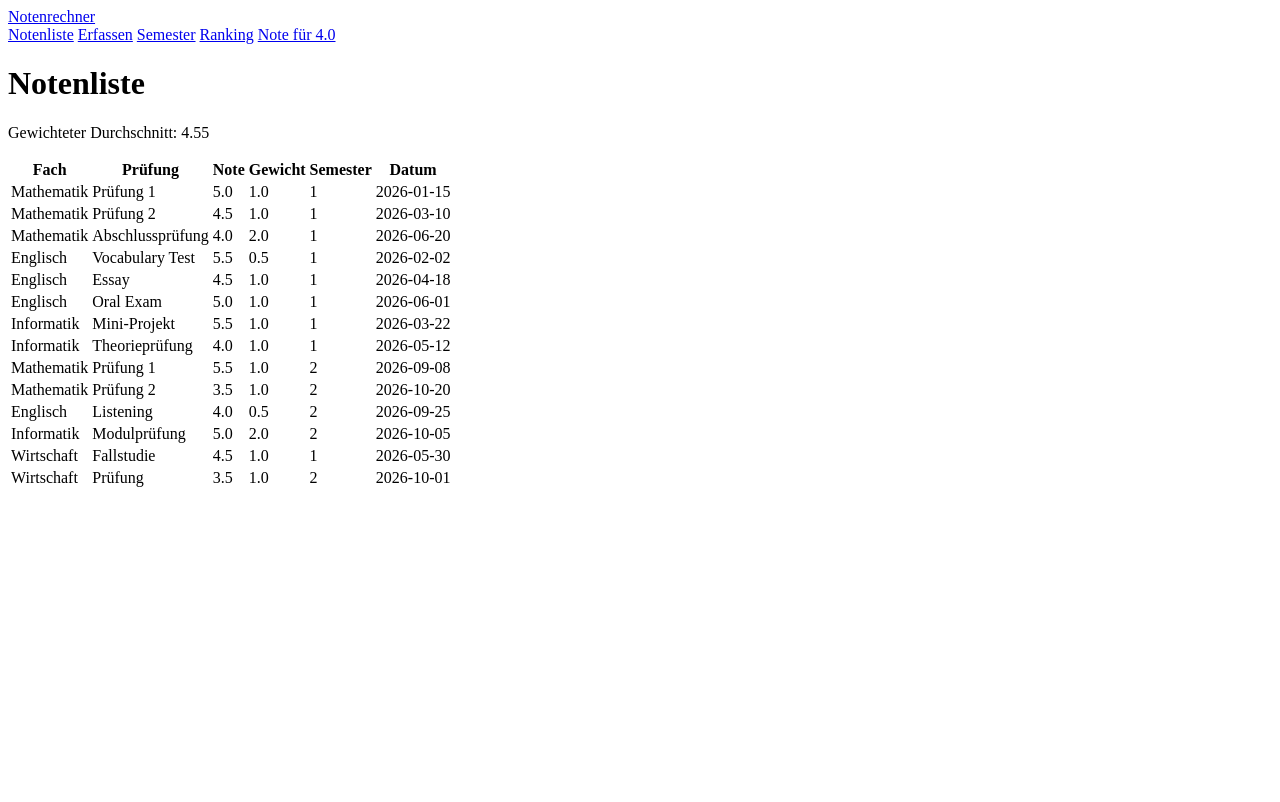
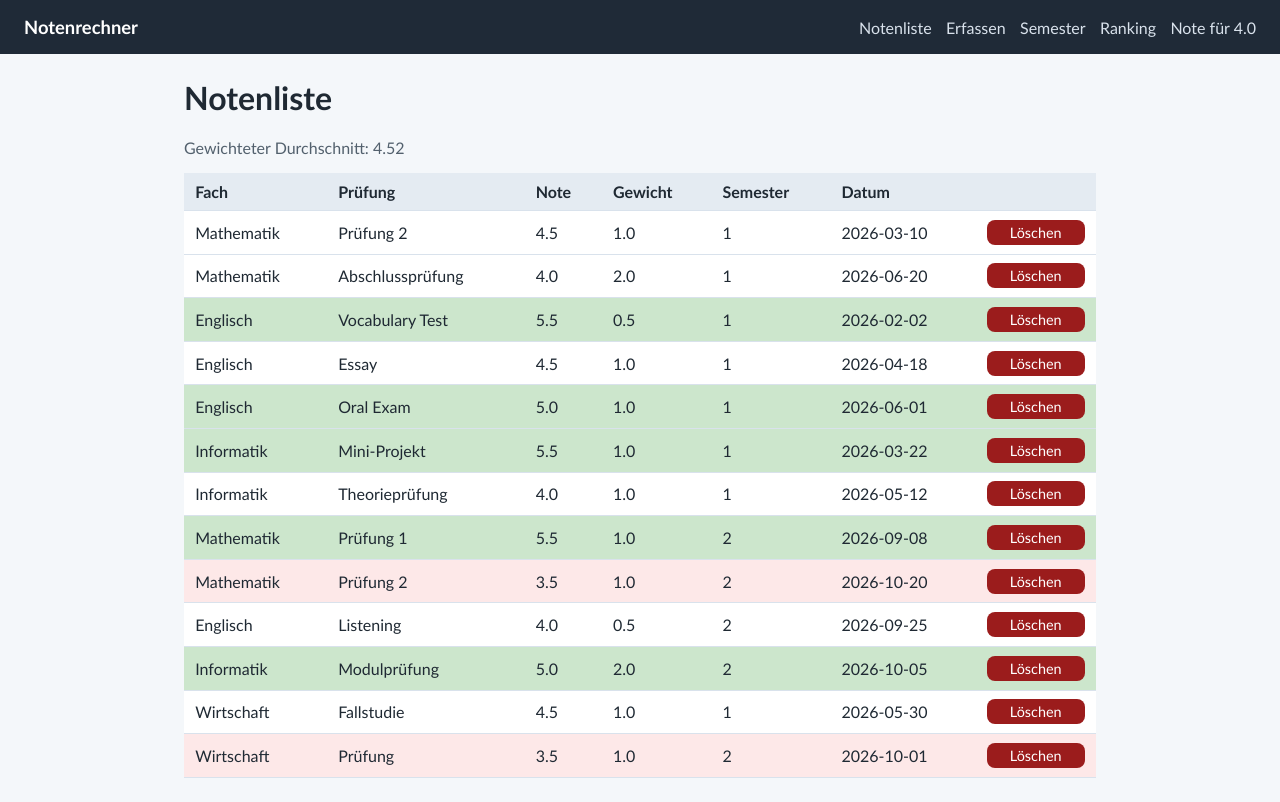
Before and after one commit to im24b-rechsteinerk/M323_LU02_Flask_Projekt_Kevin_R, a Flask app: page /noten in a window 1280 px wide. Before the commit the page ends 487 px from the top, so only its background shows below. Run offline with Flask 3, Linux system fonts and the light colour scheme.

Commit message:
löschen funktion hineingemacht, farbe für gute/schlechte note, löschen button direkt bei der nöte für einfaches löschen. CSS implementiert für schöneres design

```diff
--- a/app.py
+++ b/app.py
@@ -1,6 +1,6 @@
 from flask import Flask, flash, redirect, render_template, request, url_for
 
-from logic import Note, faecher, gewichteter_durchschnitt, hinzufuegen
+from logic import Note, faecher, gewichteter_durchschnitt, hinzufuegen, note_delete
 from storage import load_noten, save_noten
 
 app = Flask(__name__)
@@ -40,6 +40,15 @@ def erfassen():
     return render_template("erfassen.html", faecher=faecher(noten))
 
 
+@app.route("/loeschen/<int:index>", methods=["POST"])
+def loeschen(index):
+    noten = load_noten()
+    if 0 <= index < len(noten):
+        save_noten(note_delete(noten, index))
+        flash("Note gelöscht.")
+    return redirect(url_for("notenliste"))
+
+
 @app.route("/semester")
 def semester():
     return render_template(
@@ -67,5 +76,6 @@ def ziel():
     )
 
 
+
 if __name__ == "__main__":
     app.run(debug=True)
--- a/data/noten.csv
+++ b/data/noten.csv
@@ -1,5 +1,4 @@
 fach,pruefung,note,gewicht,semester,datum
-Mathematik,Prüfung 1,5.0,1.0,1,2026-01-15
 Mathematik,Prüfung 2,4.5,1.0,1,2026-03-10
 Mathematik,Abschlussprüfung,4.0,2.0,1,2026-06-20
 Englisch,Vocabulary Test,5.5,0.5,1,2026-02-02
--- a/logic.py
+++ b/logic.py
@@ -31,3 +31,6 @@ def gewichteter_durchschnitt(noten):
 
 def faecher(noten):
     return sorted({eintrag.fach for eintrag in noten})
+
+def note_delete(noten, index):
+    return noten[:index] + noten[index + 1 :]
--- a/static/style.css
+++ b/static/style.css
@@ -0,0 +1,126 @@
+* {
+  box-sizing: border-box;
+}
+
+body {
+  margin: 0;
+  font-family: Calibri, Segoe UI, sans-serif;
+  color: #1f2933;
+  background: #f4f7fa;
+}
+
+header {
+  display: flex;
+  flex-wrap: wrap;
+  align-items: center;
+  justify-content: space-between;
+  gap: 1rem;
+  padding: 1rem 1.5rem;
+  background: #1f2a37;
+}
+
+.brand {
+  color: #fff;
+  text-decoration: none;
+  font-weight: 700;
+  font-size: 1.15rem;
+}
+
+nav {
+  display: flex;
+  flex-wrap: wrap;
+  gap: 0.9rem;
+}
+
+nav a {
+  color: #d9e2ec;
+  text-decoration: none;
+}
+
+nav a:hover {
+  color: #fff;
+}
+
+main {
+  max-width: 960px;
+  margin: 0 auto;
+  padding: 1.5rem;
+}
+
+h1 {
+  margin-top: 0;
+}
+
+.schnitt {
+  color: #52606d;
+}
+
+table {
+  width: 100%;
+  border-collapse: collapse;
+  background: #fff;
+}
+
+th,
+td {
+  text-align: left;
+  padding: 0.55rem 0.7rem;
+  border-bottom: 1px solid #d9e2ec;
+}
+
+th {
+  background: #e4ebf2;
+}
+
+tr.knapp {
+  background: #fde8e8;
+}
+
+tr.gut {
+  background-color: rgba(0, 128, 0, 0.2);
+}
+
+form {
+  display: grid;
+  gap: 0.85rem;
+  max-width: 420px;
+}
+
+label {
+  display: grid;
+  gap: 0.3rem;
+}
+
+input,
+button {
+  font: inherit;
+  padding: 0.45rem 0.6rem;
+}
+
+button {
+  background: #245b8a;
+  color: #fff;
+  border: 0;
+  cursor: pointer;
+}
+
+button:hover {
+  background: #1b466a;
+}
+
+button.loeschen {
+  background: #9b1c1c;
+  padding: 0.25rem 0.5rem;
+  font-size: 0.9rem;
+  border-radius: 0.5rem;
+}
+
+button.loeschen:hover {
+  background: #7a1515;
+}
+
+.flash {
+  background: #e1f5ee;
+  padding: 0.8rem 1rem;
+  list-style: none;
+}
--- a/templates/noten.html
+++ b/templates/noten.html
@@ -19,17 +19,23 @@
         <th>Gewicht</th>
         <th>Semester</th>
         <th>Datum</th>
+        <th></th>
       </tr>
     </thead>
     <tbody>
       {% for eintrag in noten %}
-        <tr class="{{ 'knapp' if eintrag.note < 4 else '' }}">
+        <tr class="{{ 'knapp' if eintrag.note < 4 else ('gut' if eintrag.note >= 5 else '') }}">
           <td>{{ eintrag.fach }}</td>
           <td>{{ eintrag.pruefung }}</td>
           <td>{{ "%.1f"|format(eintrag.note) }}</td>
           <td>{{ eintrag.gewicht }}</td>
           <td>{{ eintrag.semester }}</td>
           <td>{{ eintrag.datum }}</td>
+          <td>
+            <form method="post" action="{{ url_for('loeschen', index=loop.index0) }}">
+              <button type="submit" class="loeschen">Löschen</button>
+            </form>
+          </td>
         </tr>
       {% endfor %}
     </tbody>
```
